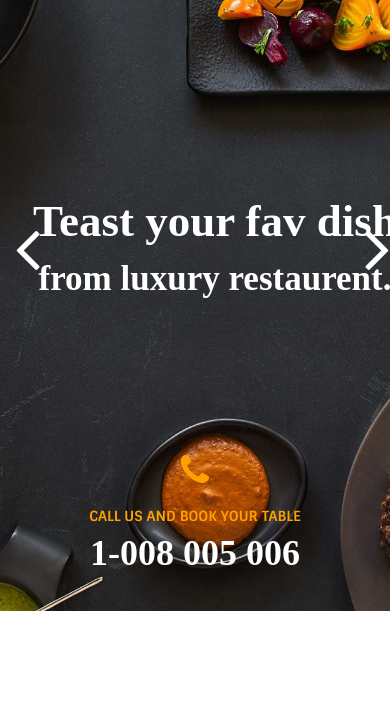
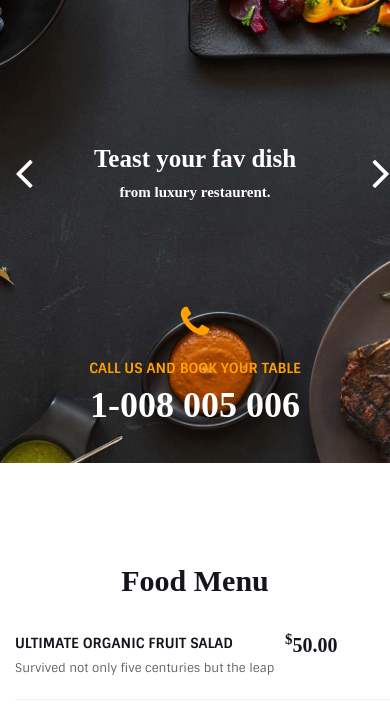
Before and after one commit to Abdulaziz-16/Homepage, a plain HTML site: page index.html in a window 390 px wide. Shown: the part 79-787 px from the top of the page. Drawn offline with Linux system fonts and the light colour scheme; a web font is replaced by a local one.

Commit message:
Update media.css

```diff
--- a/css/media.css
+++ b/css/media.css
@@ -449,7 +449,7 @@
 @media (max-width: 575.98px){
   .nav{
     padding: 10px 0;
-    width: 510px;
+    width: 400px;
     display: flex;
     justify-content: space-between;
     flex-wrap: nowrap;
@@ -487,27 +487,26 @@
 
 
   .nav__title{
-    margin: 200px auto 150px;
-    width: 400px;
-    font-size: 45px;
+    margin: 150px auto 100px;
+    width: 220px;
+    font-size: 25px;
     line-height: 1.2;
   }
 
   .nav__title_size{
-    font-size: 35px;
+    font-size: 15px;
   }
 
   .arrows__arrow_left{
-    font-size: 70px;
+    font-size: 50px;
     position: absolute;
     top: 45%;
   }
 
   .arrows__arrow_right{
-    font-size: 70px;
+    font-size: 50px;
     position: absolute;
     top: 45%;
-    right: 0;
   }
 
   .title{
```
